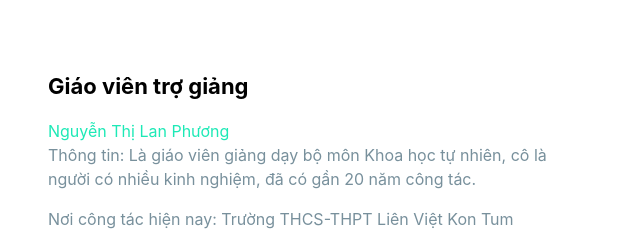
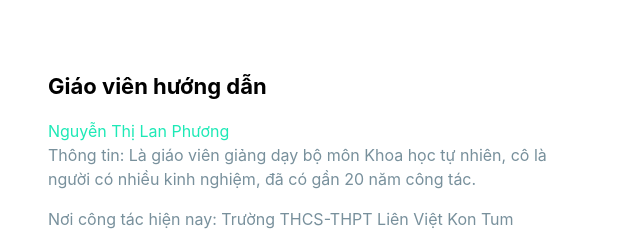
Before and after one commit to TuFarm/dinhduong, a plain HTML site: page lienhe.html in a window 1280 px wide. Shown: the part 222-456 px from the top of the page, 640-1280 px from the left. Drawn offline with nearby package versions, Linux system fonts and the light colour scheme; a web font is replaced by a local one.

Commit message:
sua ten gv

```diff
--- a/lienhe.html
+++ b/lienhe.html
@@ -80,7 +80,7 @@
                          <p class="text-muted">Bạn có thể theo dõi lịch khám của bác sĩ để có thể khám bệnh khi cần thiết</p>
                     </div>
                     <div class="col-md-6 box">
-                        <h4 style="color:#000000 ;">Giáo viên trợ giảng</h4>
+                        <h4 style="color:#000000 ;">Giáo viên hướng dẫn</h4>
                         <a href="anhCoLanPhuong.html">Nguyễn Thị Lan Phương</a>
                          <p class="text-muted">
                             Thông tin: Là giáo viên giảng dạy bộ môn Khoa học tự nhiên, cô là người có nhiều kinh nghiệm, đã có gần 20 năm công tác.
```
